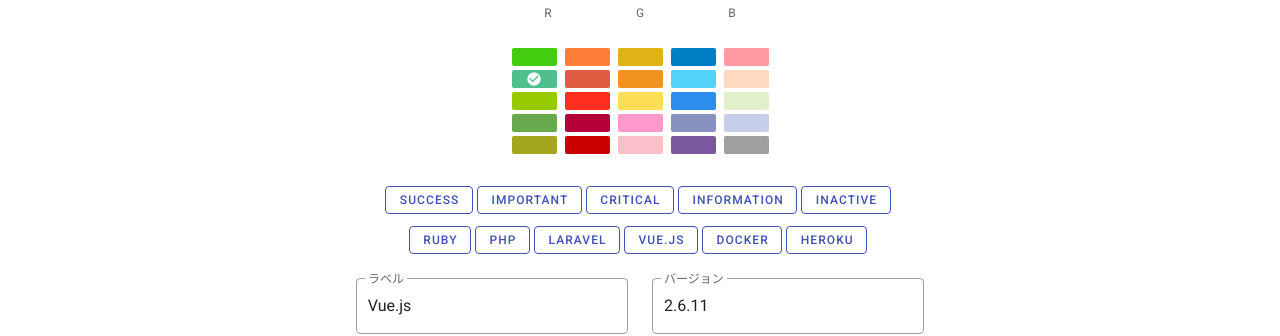
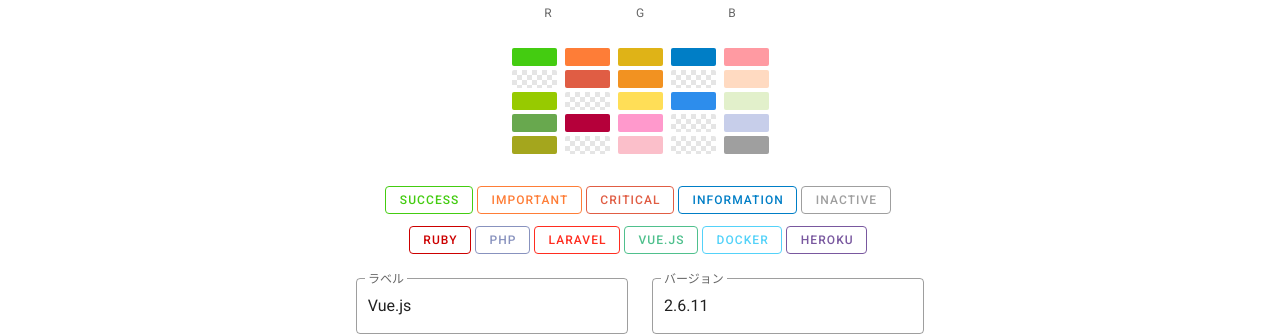
Before and after one commit to kyoruni/badge-generator, a Vue app: page / in a window 1280 px wide. Shown: the part 328-664 px from the top of the page. Built offline with nearby package versions, Linux system fonts and the light colour scheme; grey boxes are pictures that could not be loaded.

Commit message:
:wrench: ボタンで色をセットできるように

```diff
--- a/src/components/Generator/InputForm.vue
+++ b/src/components/Generator/InputForm.vue
@@ -16,9 +16,10 @@
           v-for="defaultColor in defaultColors"
           :key="defaultColor.label"
           class="mr-1"
-          color="indigo"
+          :color="defaultColor.color"
           small
           outlined
+          @click="setColorButton(defaultColor.color)"
         >
           {{ defaultColor.label }}
         </v-btn>
@@ -30,9 +31,10 @@
           v-for="presetColor in presetColors"
           :key="presetColor.label"
           class="mr-1"
-          color="indigo"
+          :color="presetColor.color"
           small
           outlined
+          @click="setColorButton(presetColor.color)"
         >
           {{ presetColor.label }}
         </v-btn>
@@ -71,22 +73,27 @@
   computed: {
     defaultColors () {
       return [
-        { label: 'Success' },
-        { label: 'Important' },
-        { label: 'Critical' },
-        { label: 'Information' },
-        { label: 'Inactive' },
+        { label: 'Success', color: '#44cc11' },
+        { label: 'Important', color: '#fe7d37' },
+        { label: 'Critical', color: '#e05d44' },
+        { label: 'Information', color: '#007ec6' },
+        { label: 'Inactive', color: '#9f9f9f' },
       ]
     },
     presetColors () {
       return [
-        { label: 'Ruby' },
-        { label: 'PHP' },
-        { label: 'Laravel' },
-        { label: 'Vue.js' },
-        { label: 'Docker' },
-        { label: 'Heroku' },
+        { label: 'Ruby', color: '#cc0000' },
+        { label: 'PHP', color: '#8892be' },
+        { label: 'Laravel', color: '#ff2d20' },
+        { label: 'Vue.js', color: '#4fc08d' },
+        { label: 'Docker', color: '#53d2f9' },
+        { label: 'Heroku', color: '#79589f' },
       ]
+    }
+  },
+  methods: {
+    setColorButton (color) {
+      this.selectColor = color
     }
   },
   watch: {
--- a/src/mixins/colors.js
+++ b/src/mixins/colors.js
@@ -2,10 +2,10 @@
   computed: {
     colors () {
       return [
-        ['#44cc11', '#4fc08d', '#97ca00', '#68a84e', '#a4a61d'],
-        ['#fe7d37', '#e05d44', '#ff2d20', '#b5003a', '#cc0000'],
+        ['#44cc11', '', '#97ca00', '#68a84e', '#a4a61d'],
+        ['#fe7d37', '#e05d44', '', '#b5003a', ''],
         ['#dfb317', '#f29221', '#ffde57', '#ff99cc', '#fbbfca'],
-        ['#007ec6', '#53d2f9', '#2d8dec', '#8892be', '#79589f'],
+        ['#007ec6', '', '#2d8dec', '', ''],
         ['#ff9aa2', '#ffdac1', '#e2f0cb', '#c7ceea', '#9f9f9f'],
       ]
     },
```
